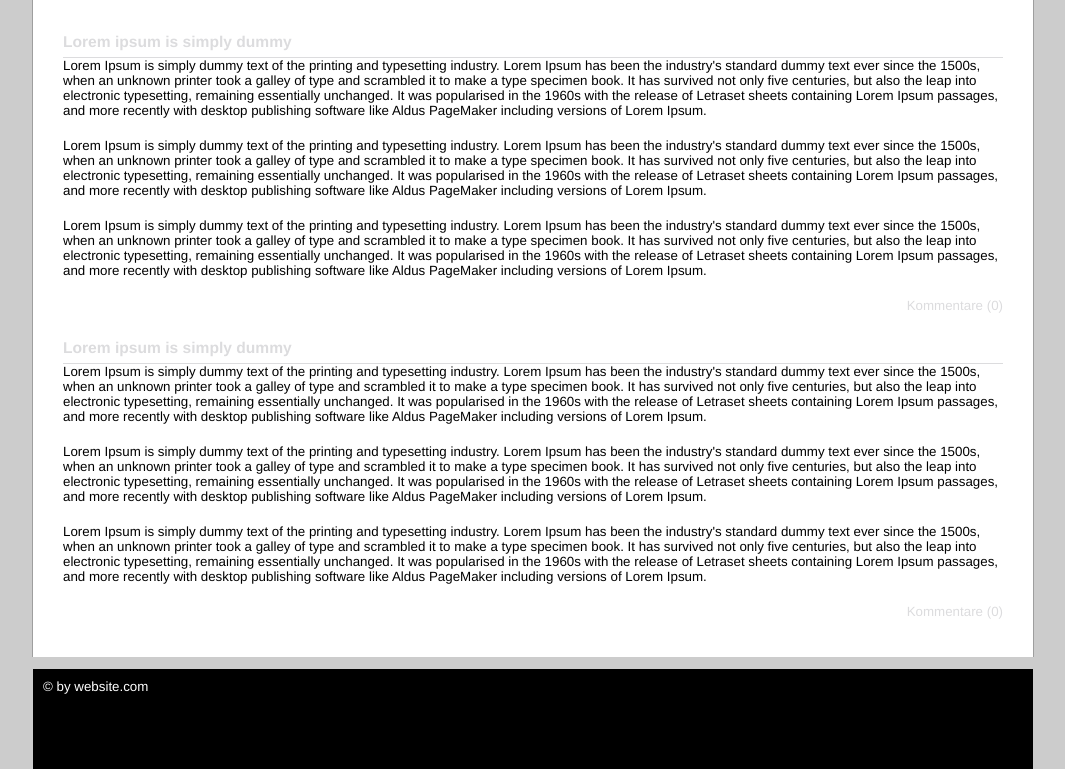
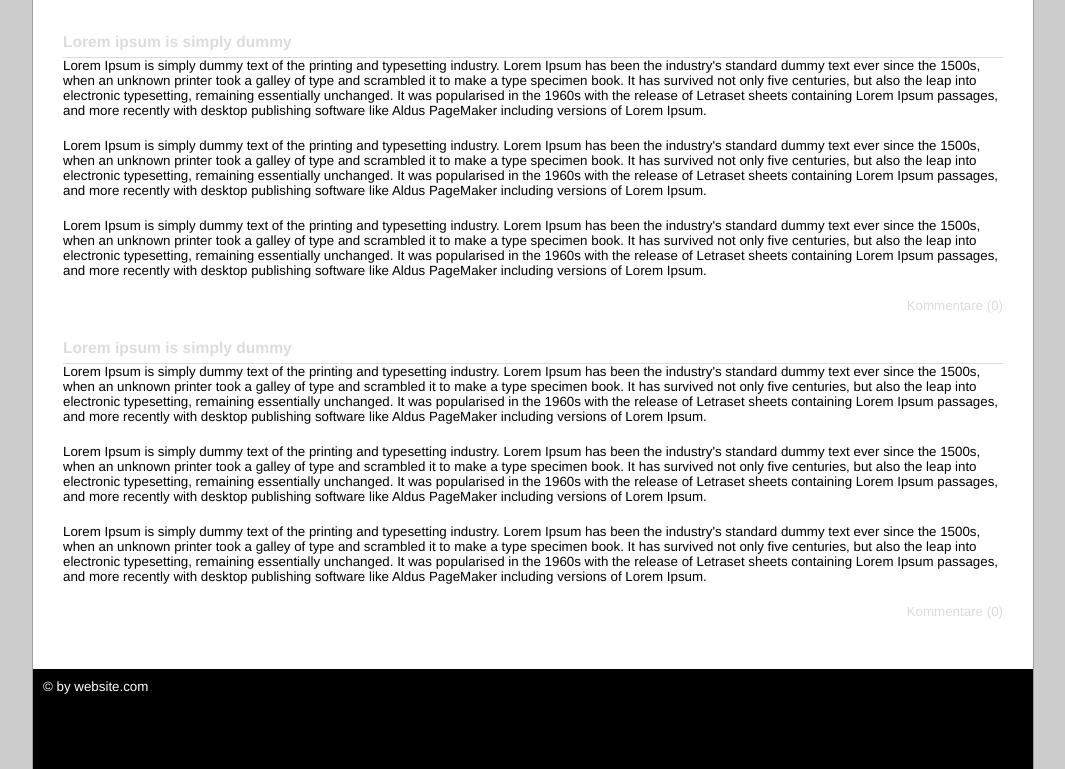
Before and after one commit to koos/git-advanced, a plain HTML site: page index.html in a window 1280 px wide. Shown: the part 143-912 px from the top of the page, without its empty margins (107-1172 px from the left). Drawn offline with Linux system fonts and the light colour scheme.

Commit message:
removed 100% height of the body tag

```diff
--- a/css/layout.css
+++ b/css/layout.css
@@ -3,8 +3,6 @@
 	padding: 0px;
 	border: 0px;
 }
-
-body, html { height: 100%; }
 
 body {
 	background-color: #CCCCCC;
```
